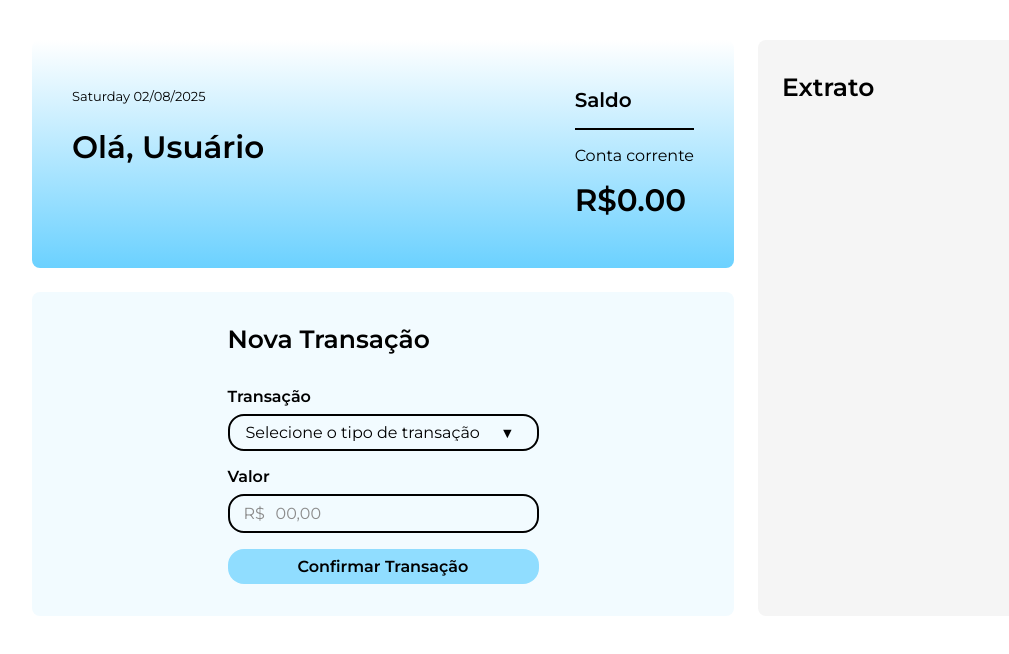
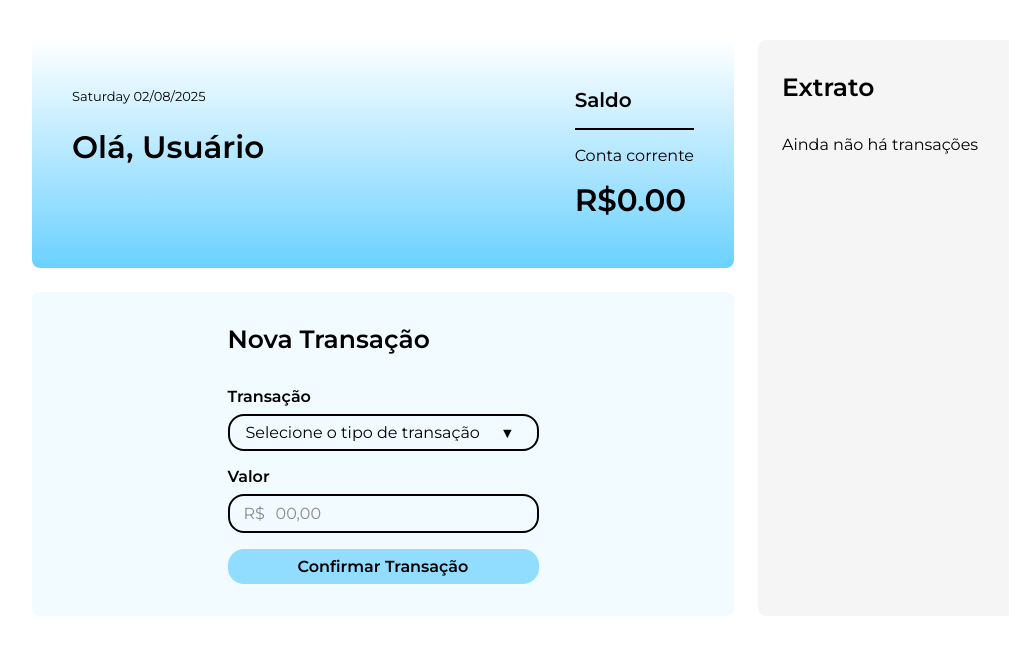
Before and after one commit to maitabom/anybank, an Angular app: page / in a window 1280 px wide. Shown: the top 654 px of the page, without its empty margins (104-1113 px from the left). Built offline with nearby package versions, Linux system fonts and the light colour scheme.

Commit message:
feat: corrigir rastreamento de transações no componente Extrato

```diff
--- a/src/app/components/extrato/extrato.component.html
+++ b/src/app/components/extrato/extrato.component.html
@@ -1,10 +1,14 @@
 <aside class="extrato">
   <h2 class="titulo">Extrato</h2>
   <ul class="transacoes">
-    @for (transacao of transacoes(); track $index) {
+    @for (transacao of transacoes(); track transacao.id) {
     <li>
       <app-transacao [transacao]="transacao" />
     </li>
+    } @empty {
+      <span aria-hidden="true">
+        Ainda não há transações
+      </span>
     }
   </ul>
 </aside>
```
